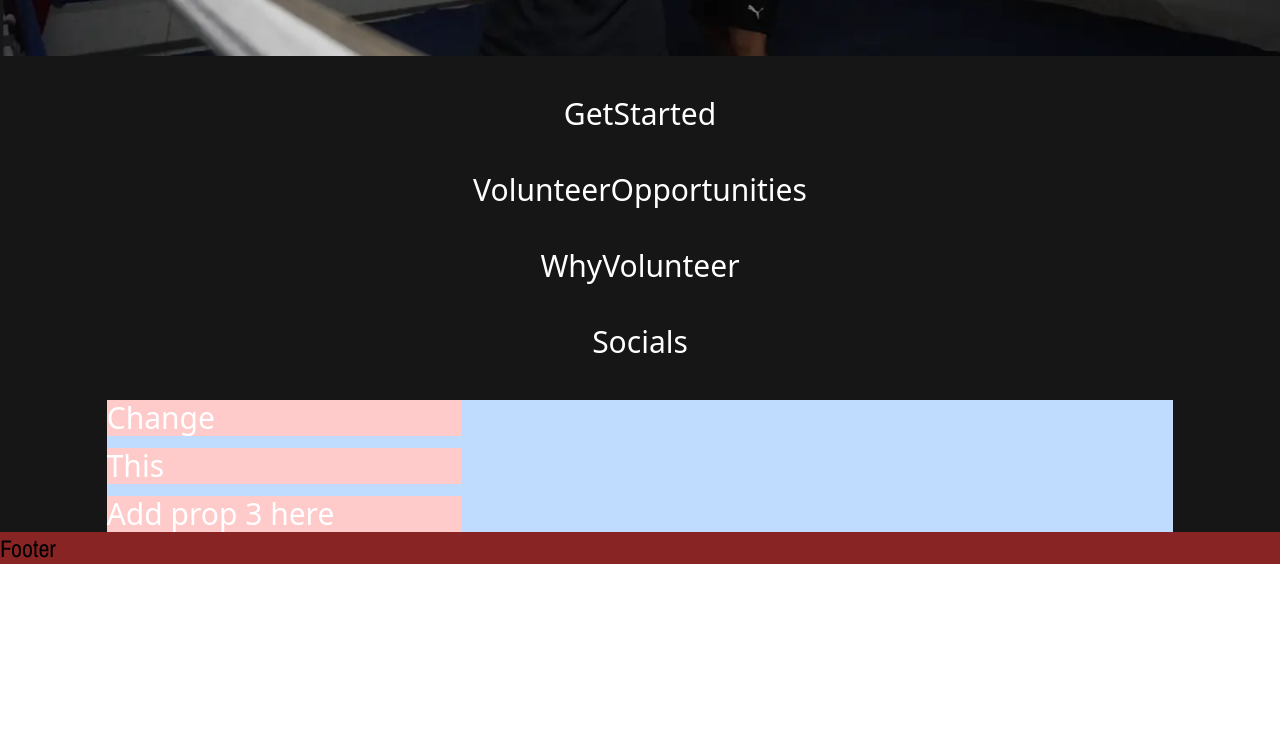
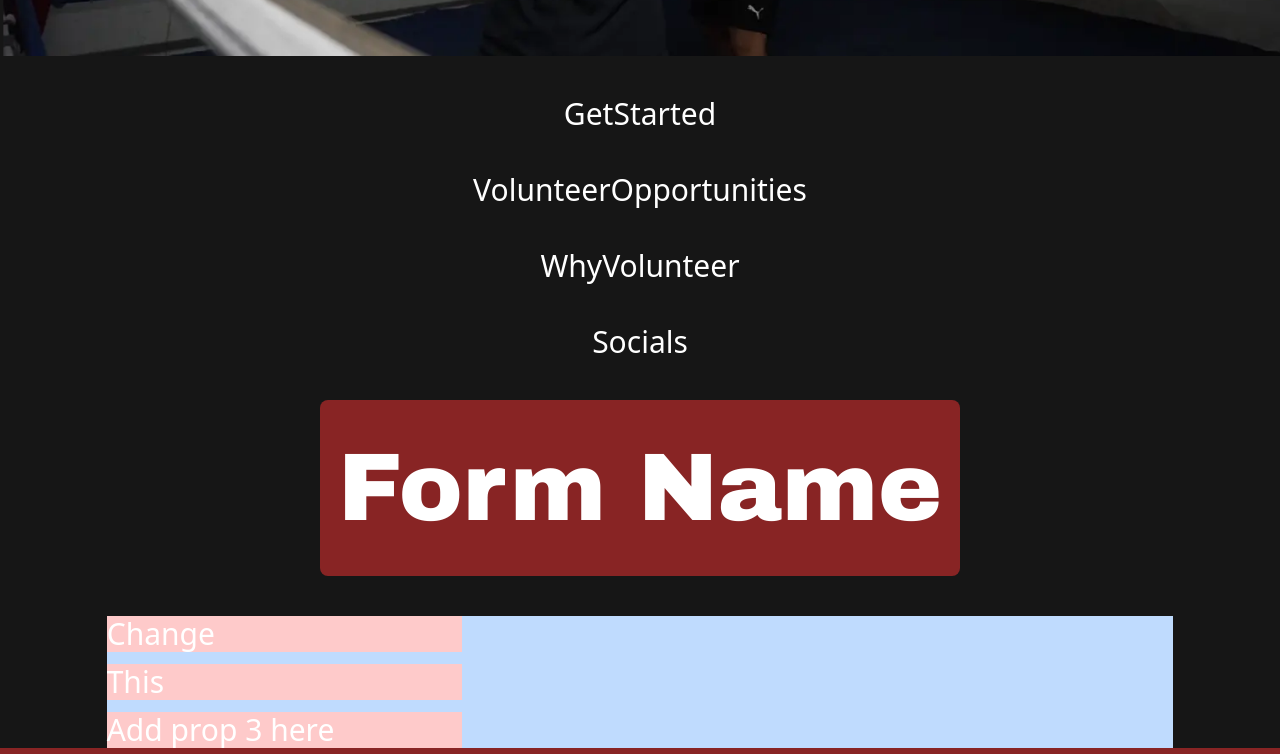
Before and after one commit to acm-ucr/highlander-gloves-website, a Next.js app: page / in a window 1280 px wide. Shown: the part 456-1210 px from the top of the page. Before the commit the page ends 1020 px from the top, so only its background shows below. Built offline with nearby package versions, Linux system fonts and the light colour scheme; a web font is replaced by a local one.

Commit message:
Created Form Header

```diff
--- a/src/app/page.tsx
+++ b/src/app/page.tsx
@@ -4,6 +4,7 @@ import VolunteerOpportunities from "@/components/home/VolunteerOpportunities";
 import WhyVolunteer from "@/components/home/WhyVolunteer";
 import Socials from "@/components/home/Socials";
 import Example from "@/components/Example";
+import FormHeader from "@/components/home/FormHeader";
 
 const Home = () => {
   return (
@@ -13,6 +14,7 @@ const Home = () => {
       <VolunteerOpportunities />
       <WhyVolunteer />
       <Socials />
+      <FormHeader txt="Form Name" />
       <Example txt1="Change" txt2="This" txt3="Text" />
     </div>
   );
--- a/src/components/home/FormHeader.tsx
+++ b/src/components/home/FormHeader.tsx
@@ -1,5 +1,9 @@
-const FormHeader = () => {
-  return <div>FormHeader</div>;
+const FormHeader = (props: { txt: string }) => {
+  return (
+    <div className="flex w-1/2 flex-col items-center rounded-lg bg-hlg-red-200 py-10 font-archivo-black text-8xl">
+      {props.txt}
+    </div>
+  );
 };
 
 export default FormHeader;
```
